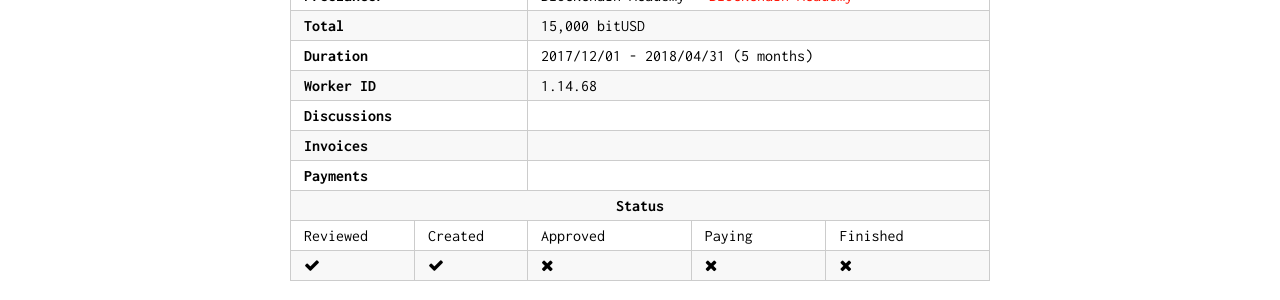
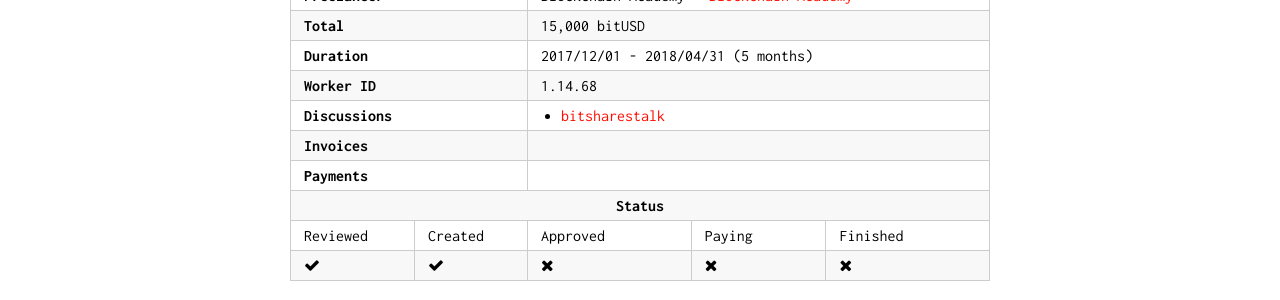
Before and after one commit to thehapax/bitshares.foundation, a Jekyll site: the page built from _workers/2017-12-blockchainacademy.md, in a window 1280 px wide and 900 px high. Shown: the part 205-505 px from the top of the window. Built offline with Jekyll 4.4.1, drawn with Linux system fonts in a browser that asks for light colours.

Commit message:
worker link updates

```diff
--- a/_workers/2017-12-blockchainacademy.md
+++ b/_workers/2017-12-blockchainacademy.md
@@ -15,6 +15,8 @@ status:
   worker-finished: False
 payments:
 discussions:
+ - name: bitsharestalk
+   url: https://bitsharestalk.org/index.php/topic,25318.0.html
 price: 15,000 bitUSD
 duration: 5 months
 start: 2017/12/01
```
Also changed, not shown: _workers/2017-12-infrastructure.md (+1 -1 lines).
